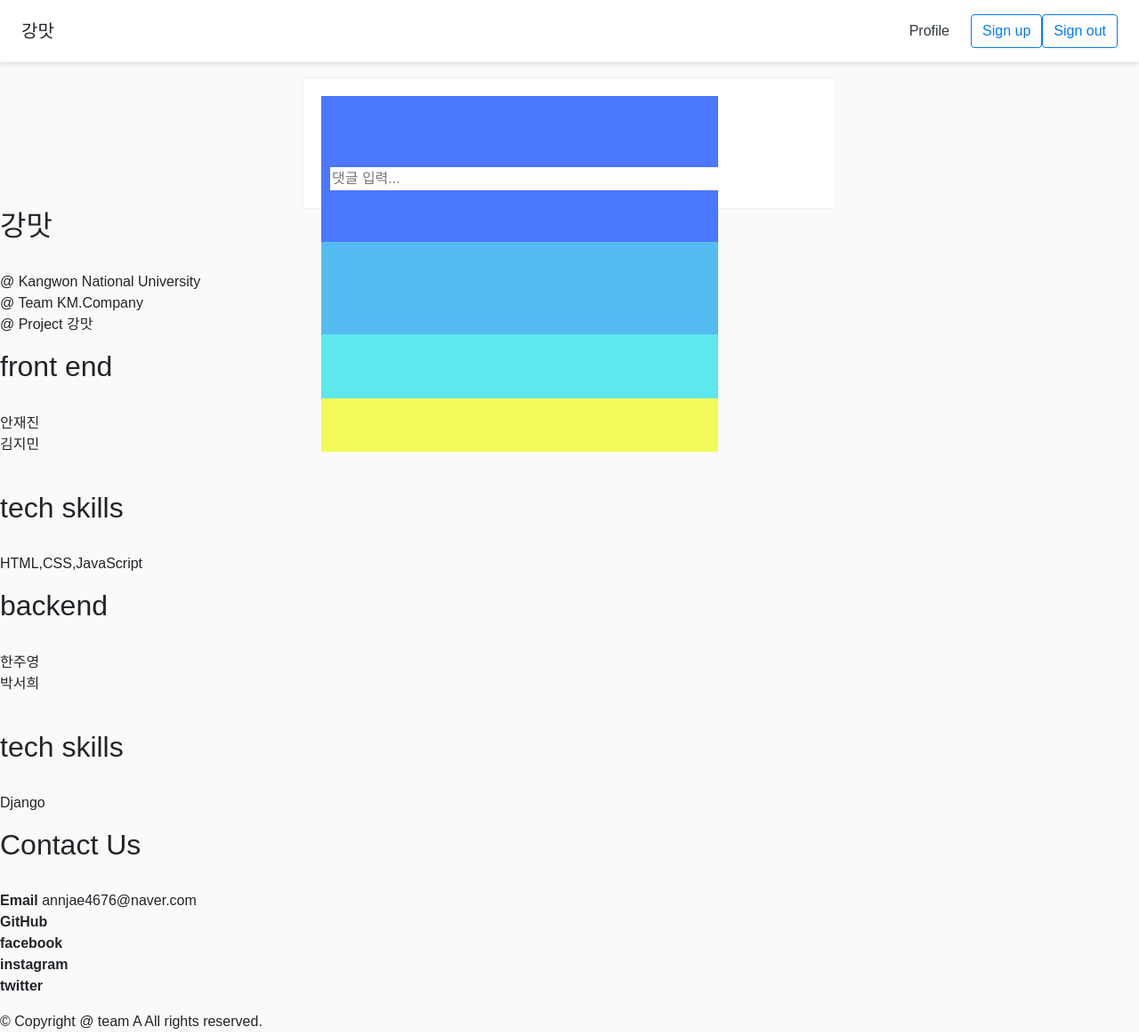
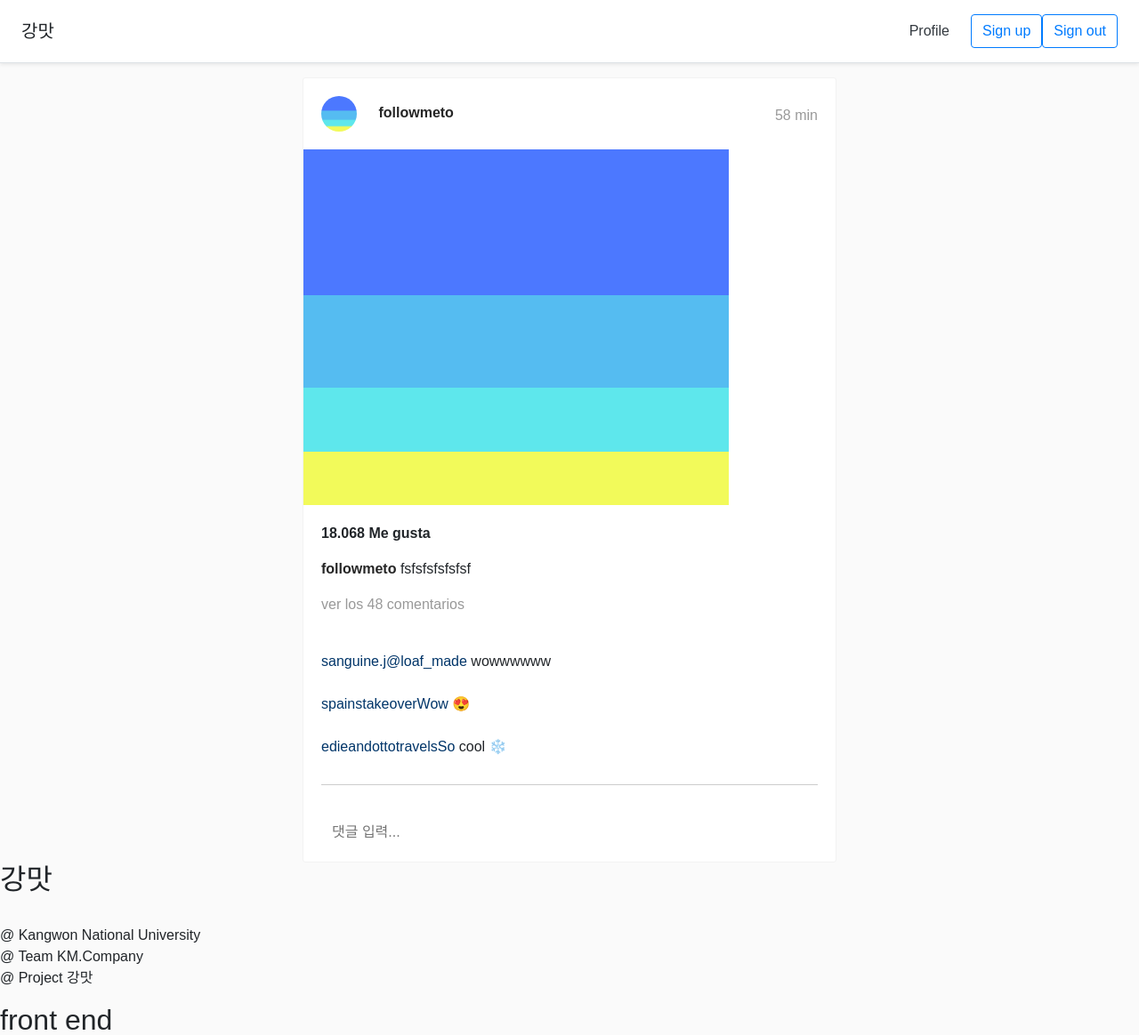
Before and after one commit to 0605Jimin/Hackathon_Project, a Django app: template todolist/photolist/templates/photolist/photo_detail.html in a window 1280 px wide. Shown: the top 1164 px of the page at 89% size. Run offline with Django 4.2, Linux system fonts and the light colour scheme; the template is opened without the code that fills it: values that come from a table or form of the project are taken from there, others are empty; data comes from the database, SQL or seed files in the repository; some libraries are stand-ins or nearby versions.

Commit message:
detail 수정

```diff
--- a/todolist/photolist/templates/photolist/photo_detail.html
+++ b/todolist/photolist/templates/photolist/photo_detail.html
@@ -15,12 +15,41 @@
     <!-- instagram-content -->
     <div class="instagram-card">
         <div class="instagram-card-header">
-            <!-- <img src="{% static "images/photo.jpg" %}" class="instagram-card-user-image"/> -->
             {% if post.photo %}
-                <div>
+                <img src="{{ post.photo.url }}" class="instagram-card-user-image"/>
+            {% endif %}
+            <a class="instagram-card-user-name" href="#">followmeto</a>
+            <div class="instagram-card-time">58 min</div>
+        </div>
+
+        {% if post.photo %}
+                <div class="intagram-card-image">
                     <img src="{{ post.photo.url }}" />
                 </div>
-            {% endif %}
+        {% endif %}
+
+
+        <div class="instagram-card-content">
+            <p class="likes">18.068 Me gusta</p>
+            <p>
+                <!-- 사용자 이름 -->
+                <a class="instagram-card-content-user" href="#">followmeto</a>
+                <!-- 사용자 이름 -->
+
+                <!-- 사용자 내용 입력 -->
+                {{ post.content }}
+                <!-- 사용자 내용 입력 -->
+
+            </p>
+            <!-- 답변수 -->
+            <p class="comments">ver los 48 comentarios</p>
+            <!-- 답변수 -->
+            <!-- 다른 사용자 댓글 -->
+            <br><a class="user-comment" href="#">sanguine.j@loaf_made</a> wowwwwww</br>
+            <br><a class="user-comment" href="#">spainstakeoverWow</a> 😍</br>
+            <br><a class="user-comment" href="#">edieandottotravelsSo</a> cool ❄️</br>
+            <hr>
+            <!-- 다른 사용자 댓글 -->
         </div>
 
         <!-- 댓글 입력칸 -->
```
